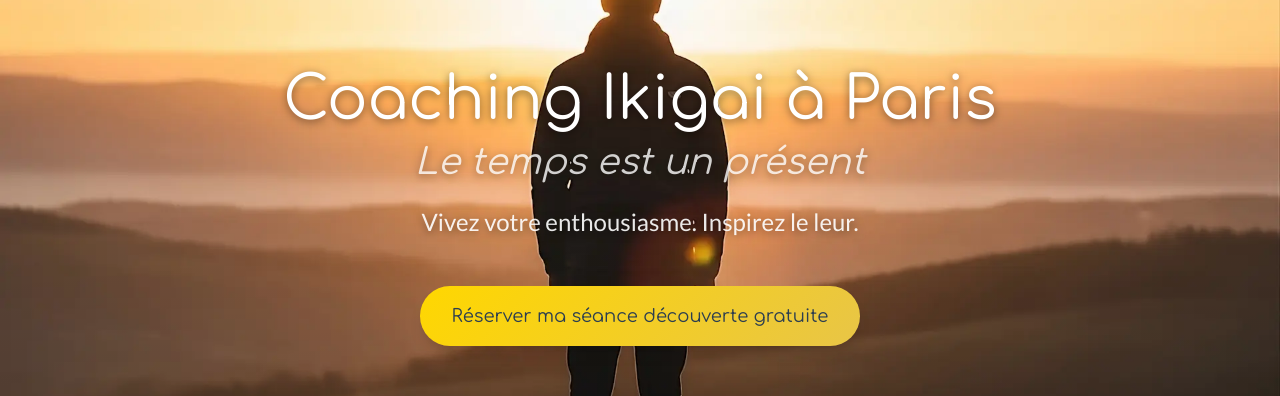
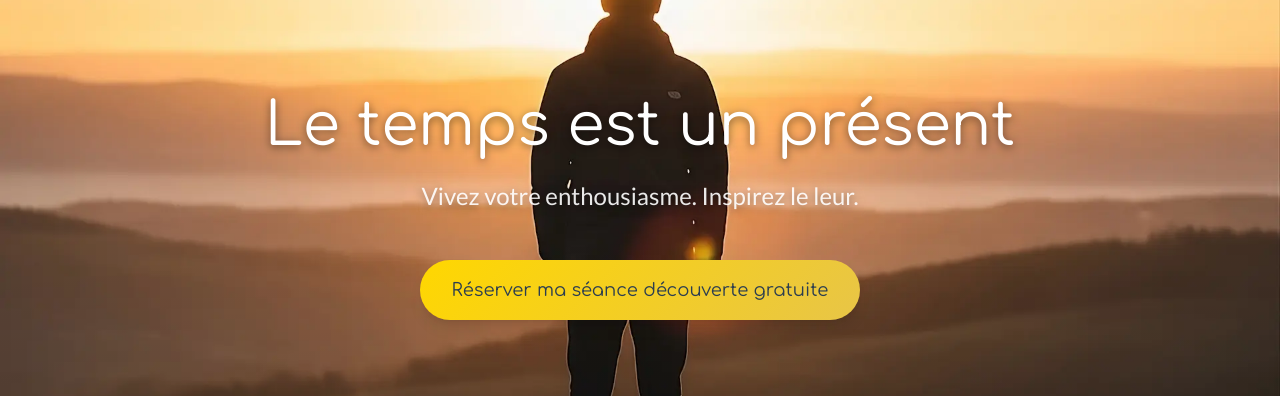
Before and after one commit to sdechevigne/be-ikigai-v2, an Astro site: page / in a window 1280 px wide. Shown: the part 192-588 px from the top of the page. Built offline with nearby package versions, Linux system fonts and the light colour scheme; Astro itself is replaced by a stand-in of ours; some packages are replaced by stand-ins of ours; no server answers; the database is empty.

Commit message:
Update Home.astro

```diff
--- a/src/components/Home.astro
+++ b/src/components/Home.astro
@@ -96,14 +96,10 @@ const recentPosts = allPosts.sort((a, b) => {
         </div>
         <div class="container mx-auto px-6 text-center relative z-10">
             <div class="max-w-4xl mx-auto fade-in">
-                <h1 class="text-3xl md:text-5xl lg:text-6xl font-comfortaa text-white mb-3 leading-tight
+                <h1 class="text-3xl md:text-5xl lg:text-6xl font-comfortaa text-white mb-6 leading-tight
                        drop-shadow-[0_4px_12px_rgba(0,0,0,0.8)] md:drop-shadow-[0_2px_4px_rgba(0,0,0,0.5)]
                        font-bold md:font-normal">
-                    {lang === 'en' ? 'Ikigai Coaching in Paris' : 'Coaching Ikigai à Paris'}</h1>
-                <p class="text-2xl md:text-3xl lg:text-4xl font-comfortaa text-white/80 mb-6 leading-tight
-                       drop-shadow-[0_4px_12px_rgba(0,0,0,0.8)] md:drop-shadow-[0_2px_4px_rgba(0,0,0,0.5)]
-                       font-normal italic">
-                    {t('hero.title')}</p>
+                    {t('hero.title')}</h1>
                 <p class="text-xl md:text-2xl text-white/90 mb-12 drop-shadow-[0_4px_12px_rgba(0,0,0,0.8)] md:drop-shadow-[0_2px_4px_rgba(0,0,0,0.5)]">
                     {t('hero.subtitle')}
                 </p>
```
